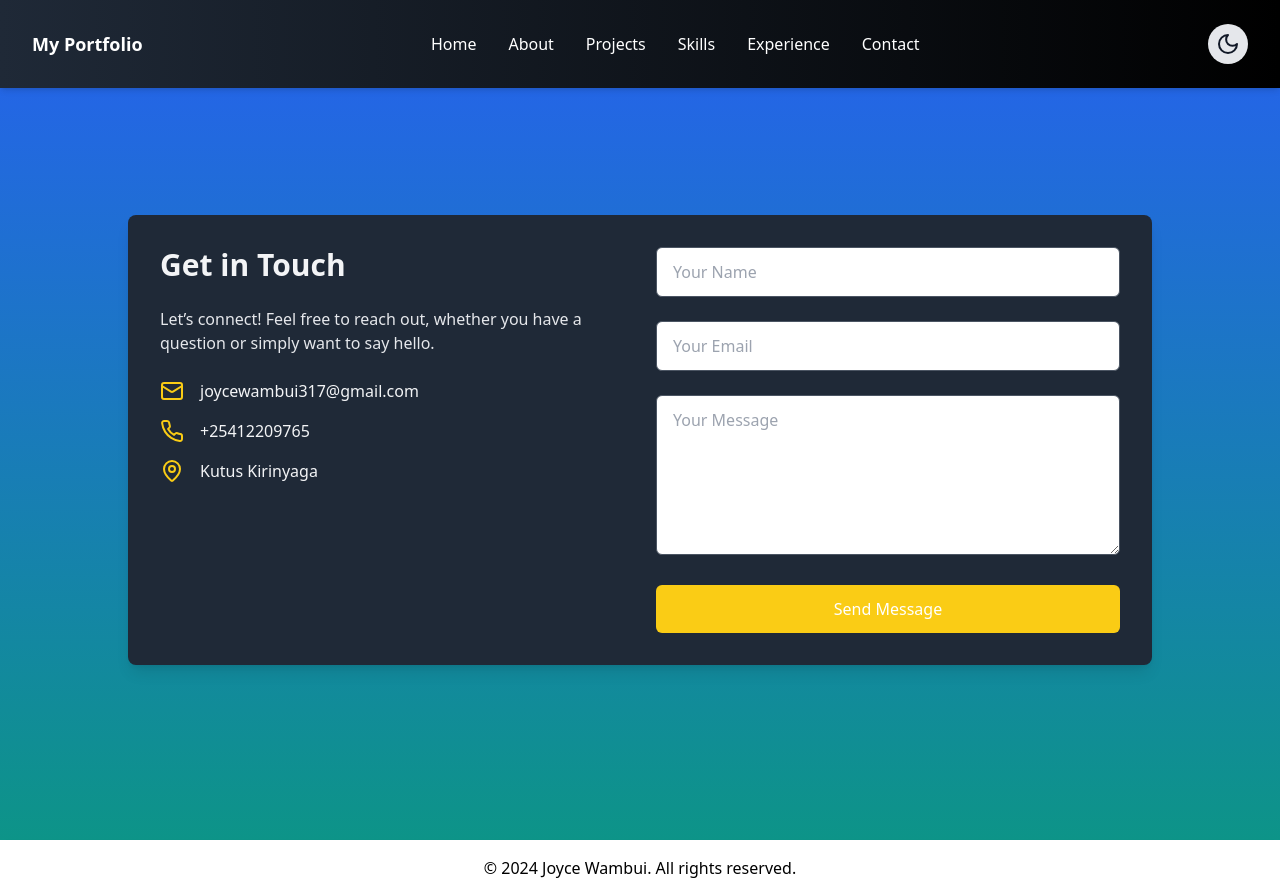
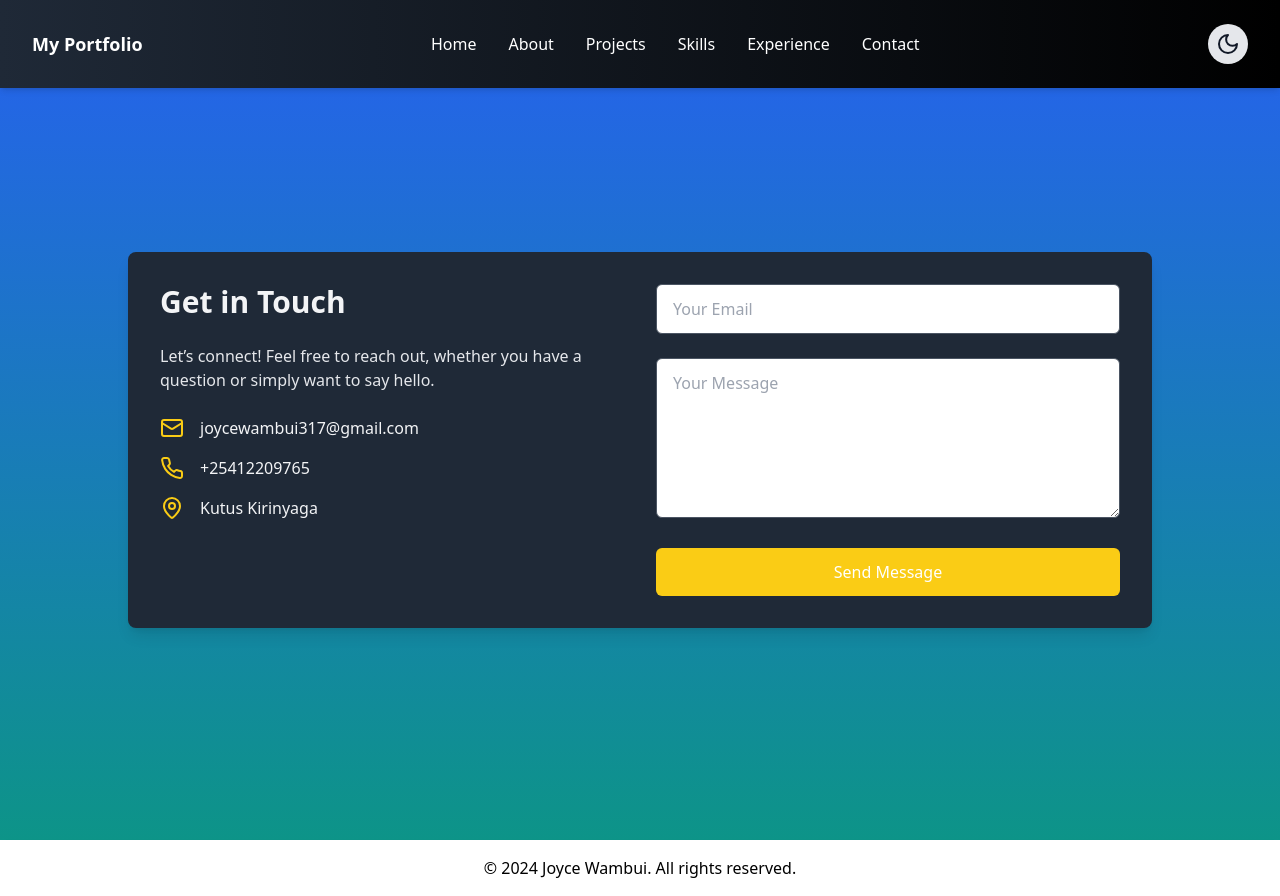
Before and after one commit to joy-devs/my_portfolio, a React (Vite) app: page /contact in a window 1280 px wide. Built offline with nearby package versions, Linux system fonts and the light colour scheme.

Commit message:
feat: made several changes

```diff
--- a/src/components/contact.tsx
+++ b/src/components/contact.tsx
@@ -75,24 +75,12 @@ const ContactMe = () => {
           <form onSubmit={sendEmail} className="space-y-6">
           <div className="relative">
   <input
-                type="text"
-                name="name"
-                placeholder="Your Name"
-                value={formData.name}
-                onChange={handleChange}
-                className="w-full px-4 py-3 rounded-md border border-gray-600 dark:border-gray-700 dark:bg-gray-900 focus:border-yellow-400 focus:ring-yellow-400 transition duration-200 ease-in-out"
-                required
-              />
-            </div>
-
-            <div className="relative">
-              <input
     type="email"
     name="email"
     placeholder="Your Email"
     value={formData.email}
     onChange={handleChange}
-                className="w-full px-4 py-3 rounded-md border border-gray-600 dark:border-gray-700 dark:bg-gray-900 focus:border-yellow-400 focus:ring-yellow-400 transition duration-200 ease-in-out"
+    className="w-full px-4 py-3 rounded-md border border-gray-600 dark:border-gray-700 dark:bg-gray-900 focus:border-yellow-400 focus:ring-yellow-400 transition duration-200 ease-in-out text-gray-800 dark:text-gray-300" // Added text color
     required
   />
 </div>
@@ -103,7 +91,7 @@ const ContactMe = () => {
     placeholder="Your Message"
     value={formData.message}
     onChange={handleChange}
-                className="w-full px-4 py-3 rounded-md border border-gray-600 dark:border-gray-700 dark:bg-gray-900 focus:border-yellow-400 focus:ring-yellow-400 transition duration-200 ease-in-out h-40"
+    className="w-full px-4 py-3 rounded-md border border-gray-600 dark:border-gray-700 dark:bg-gray-900 focus:border-yellow-400 focus:ring-yellow-400 transition duration-200 ease-in-out h-40 text-gray-800 dark:text-gray-300" // Added text color
     required
   ></textarea>
 </div>
```
Lines whose indentation alone changed are shown as unchanged.
